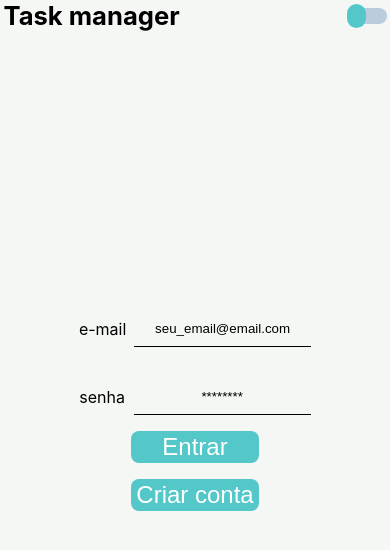
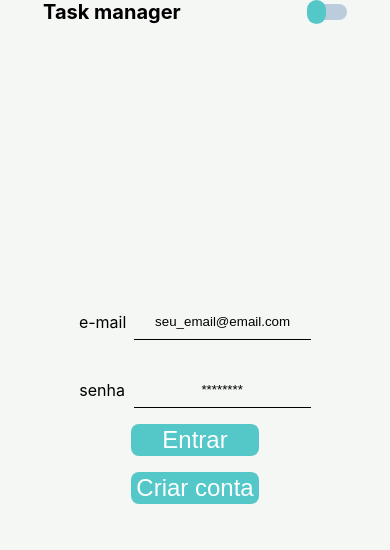
Before and after one commit to Valdeci97/task-manager, a React (Vite) app in the folder app/: page /login in a window 390 px wide. Shown: the top 550 px of the page. Built offline with nearby package versions, Linux system fonts and the light colour scheme.

Commit message:
style(header): apply responsive style

```diff
--- a/app/src/components/Header.tsx
+++ b/app/src/components/Header.tsx
@@ -1,7 +1,6 @@
 import { useContext } from 'react';
 import { AppCtx } from '../context/Provider';
 import { SH } from '../styles/header';
-import { SHARED } from '../styles/shared';
 import { SW } from '../styles/switch';
 import { storageHandler } from '../utils/localStorage';
 
@@ -26,14 +25,14 @@ export default function Header({ text }: { text?: string }): JSX.Element {
   return (
     <>
       <SH.Container theme={theme}>
-        <header>
-          <h1>{text ? text : 'Task manager'}</h1>
+        <SH.Header>
+          <SH.Title>{text ? text : 'Task manager'}</SH.Title>
           {text ? (
-            <SHARED.Button type="button" onClick={logoff} theme={theme}>
+            <SH.LogoffButton type="button" onClick={logoff} theme={theme}>
               Sair
-            </SHARED.Button>
+            </SH.LogoffButton>
           ) : null}
-        </header>
+        </SH.Header>
         <SW.Theme htmlFor="theme">
           <input
             type="checkbox"
--- a/app/src/styles/header.ts
+++ b/app/src/styles/header.ts
@@ -1,6 +1,11 @@
 import styled from 'styled-components';
+import { styleConfig } from '../utils/constants';
 
-const Container = styled.div<{ theme: string }>`
+const { light, dark } = styleConfig.shared.button;
+
+type Theme = { theme: string };
+
+const Container = styled.div<Theme>`
   color: ${(props) => (props.theme === 'light' ? '#000' : '#fff')};
   display: flex;
   justify-content: space-around;
@@ -17,21 +22,101 @@ const Container = styled.div<{ theme: string }>`
   @media (min-width: 541px) and (max-width: 760px) {
     font-size: 1rem;
   }
+`;
 
-  header {
-    display: flex;
-    align-items: center;
+const Header = styled.header`
+  display: flex;
+`;
 
-    h1 {
-      margin-right: 10rem;
+const Title = styled.h1`
+  margin-right: 5rem;
+
+  @media (max-width: 440px) {
+    font-size: 1.25rem;
+    margin-right: 2.5rem;
+  }
+
+  @media (min-width: 441px) and (max-width: 540px) {
+    font-size: 1.4rem;
+    margin-right: 2.75rem;
+  }
+
+  @media (min-width: 541px) and (max-width: 640px) {
+    font-size: 1.5rem;
+    margin-right: 4rem;
+  }
+`;
+
+const LogoffButton = styled.button<Theme>`
+  background-color: ${(props) =>
+    props.theme === 'light' ? light.backgroundColor : dark.backgroundColor};
+  border: none;
+  border-radius: 0.5rem;
+  color: #fff;
+  font-size: 1.5rem;
+  height: 2rem;
+  margin-top: 0.5rem;
+  width: 8rem;
+
+  &:hover {
+    cursor: pointer;
+    height: 2.5rem;
+    transition: all ease 0.5s;
+    width: 10rem;
+  }
+
+  @media (max-width: 440px) {
+    font-size: 1rem;
+    height: 1.5rem;
+    margin-top: 0.1rem;
+    width: 4rem;
+
+    &:hover {
+      height: 2rem;
+      width: 5rem;
     }
+  }
 
-    button {
-      margin-top: 1rem;
+  @media (min-width: 441px) and (max-width: 540px) {
+    font-size: 1rem;
+    height: 1.5rem;
+    margin-top: 0.15rem;
+    width: 4rem;
+
+    &:hover {
+      height: 2.15rem;
+      width: 5rem;
+    }
+  }
+
+  @media (min-width: 541px) and (max-width: 640px) {
+    font-size: 1rem;
+    height: 1.5rem;
+    margin-top: 0.2rem;
+    width: 4rem;
+
+    &:hover {
+      height: 2.25rem;
+      width: 5rem;
+    }
+  }
+
+  @media (min-width: 641px) and (max-width: 760px) {
+    font-size: 1rem;
+    height: 1.5rem;
+    margin-top: 0.3rem;
+    width: 5rem;
+
+    &:hover {
+      height: 2.4rem;
+      width: 6rem;
     }
   }
 `;
 
 export const SH = {
   Container,
+  Header,
+  Title,
+  LogoffButton,
 };
```
Also changed, not shown: app/src/styles/shared.ts (+0 -12 lines).
